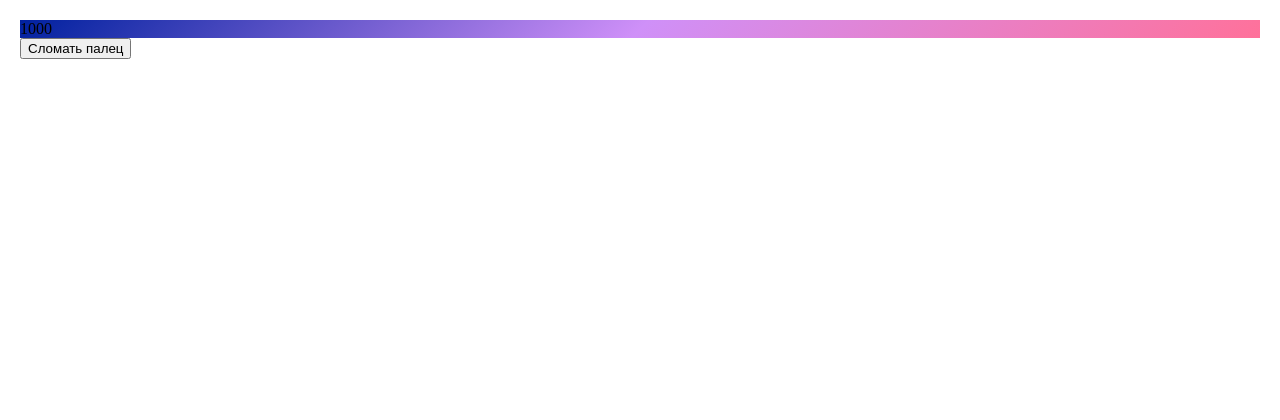
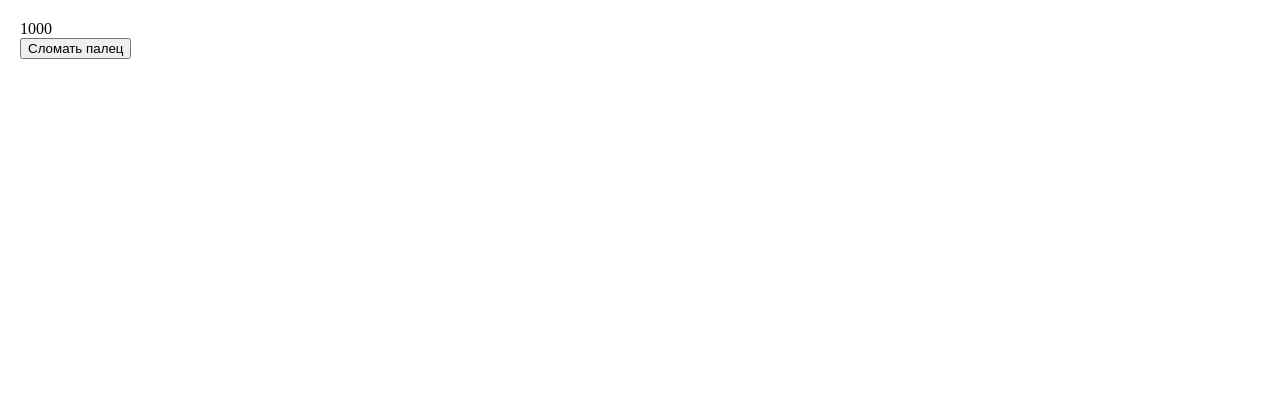
Before and after one commit to keramicheskiy/keramicheskiy.ru, a Django app: page /1000-7 in a window 1280 px wide. Shown: the top 420 px of the page. Run offline with Django 5.2, Linux system fonts and the light colour scheme; parts of the project's set-up code (start-up, migrations or seed data) failed here and were passed over.

Commit message:
do something

```diff
--- a/docker-compose.yaml
+++ b/docker-compose.yaml
@@ -28,7 +28,7 @@ services:
 
 volumes:
   static-data:
-    external: true
+#    external: true
 
 networks:
   nginx_network:
--- a/web/home/static/home/style.css
+++ b/web/home/static/home/style.css
@@ -1,8 +1,8 @@
 
-div {
-    background: linear-gradient(135deg, #00219f, #cf90f8, #ff719a);
-    animation: gradient 15s ease infinite;
-}
+/*div {*/
+/*    background: linear-gradient(135deg, #00219f, #cf90f8, #ff719a);*/
+/*    animation: gradient 15s ease infinite;*/
+/*}*/
 
 html, body {
     margin: 0;
```
